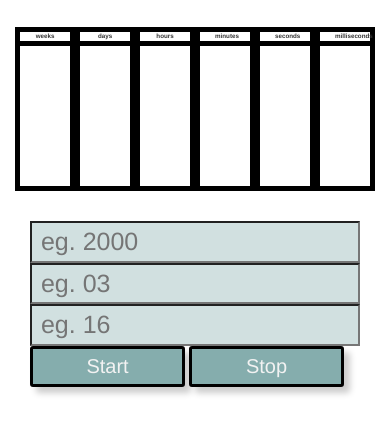
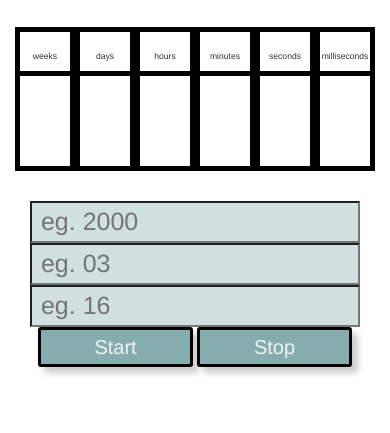
Before and after one commit to habudala/MyCountDownDesign, a plain HTML site: page index.html in a window 390 px wide. Shown: the part 67-500 px from the top of the page. Drawn offline with nearby package versions, Linux system fonts and the light colour scheme.

Commit message:
Adding Responsiveness with Media Queries
Decided to make the clock more responsive by adding media queries. Not
much needed to be done, but I welcomed the opportunity to practice a
little more with responsive design, and especially with media queries.

```diff
--- a/css/style.css
+++ b/css/style.css
@@ -5,9 +5,13 @@ h1 {text-align:center;
 	   font-size:40px;
 		font-weight:bold;}
 
+h2 {font-size: 1.7vw;
+	 text-align:center;}
+
 #year,#month,#date {font-size: 25px;
 					background-color:#d1e0e0;
-					color:#3d5c5c;}
+					color:#3d5c5c;
+					width:100%;}
 
 #btn1,#btn2{ padding:3px;
 			 width:47%;
@@ -19,9 +23,9 @@ h1 {text-align:center;
 			color:#f2f2f2;
 			box-shadow: 6px 6px 6px #cccccc;}
 
-/*font-family: 'Orbitron', sans-serif;
-*/
+
 .num {text-align:center;
+	  padding:0px;
 	line-height:150px;
 	font-family: 'Orbitron', sans-serif;
 	font-size:3.3vw;
@@ -30,10 +34,28 @@ h1 {text-align:center;
 	font-weight:bold;}
 
 .desc {text-align:center;
-	font-size:1.6vw;
-	font-weight:bold;
+	 padding:0px;
+	line-height: auto;
 	border:5px solid black;
 	border-bottom:none;}
 
 .cont2 { padding-top:20px; }
 .cont4 {padding-top:30px;}
+
+
+@media only screen and (max-width:768px) {
+
+	h2 {font-size:2.2vw;}
+
+	#buttons {margin:auto;
+			 text-align:center;}
+
+
+	.num {text-align:center;
+	line-height:100px;
+	font-family: 'Orbitron', sans-serif;
+	font-size:3.3vw;
+	border:5px solid black;
+	height:100px;
+	font-weight:bold;}
+}
--- a/index.html
+++ b/index.html
@@ -20,22 +20,22 @@
 			<div class=" cont2 col-lg-8 col-lg-offset-2 col-md-8 col-md-offset-2 col-sm-10 col-sm-offset-1 col-xs-12">
 
 				<div class=" desc col-lg-2 col-md-2 col-sm-2  col-xs-2 ">
-				weeks
+					<h2>weeks</h2>
 				</div>
 				<div class=" desc col-lg-2 col-md-2 col-sm-2  col-xs-2 ">
-				days
+					<h2>days</h2>
 				</div>
 				<div class=" desc col-lg-2 col-md-2 col-sm-2  col-xs-2 ">
-				hours
+					<h2>hours</h2>
 				</div>
 				<div class=" desc col-lg-2 col-md-2 col-sm-2  col-xs-2 ">
-				minutes
+					<h2>minutes</h2>
 				</div>
 				<div class=" desc col-lg-2 col-md-2 col-sm-2  col-xs-2 ">
-				seconds
+					<h2>seconds</h2>
 				</div>
 				<div class=" desc col-lg-2 col-md-2 col-sm-2  col-xs-2 ">
-				milliseconds
+					<h2>milliseconds</h2>
 				</div>
 
 			</div>
@@ -86,7 +86,7 @@
 					<input type="text" id="date" placeholder=" eg. 16"/>
 				</div>
 
-				<div class="col-lg-3 col-md-3 col-sm-3 col-xs-12">
+				<div id="buttons" class="col-lg-3 col-md-3 col-sm-3 col-xs-12">
 					<input type="button" id="btn1" value="Start"/>
 					<input type="button" id="btn2" value="Stop"/>
 				</div>
```
